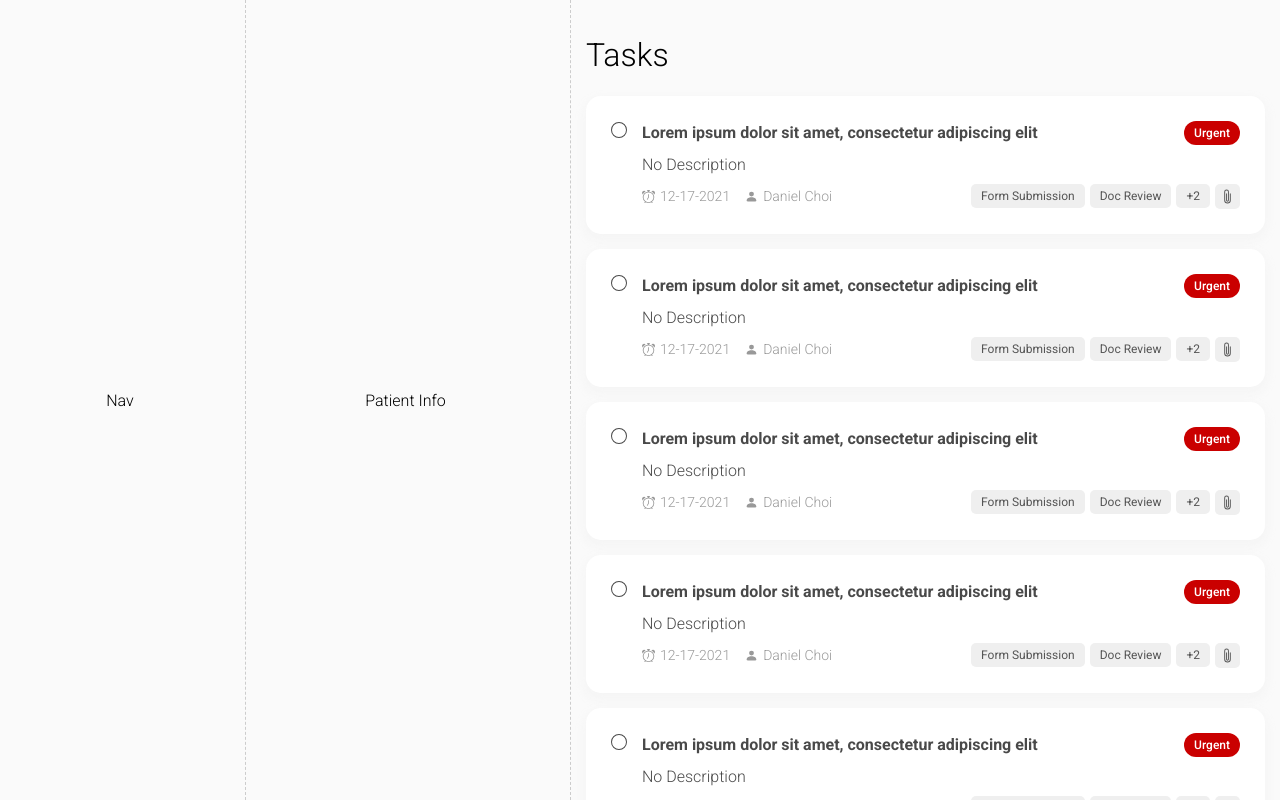
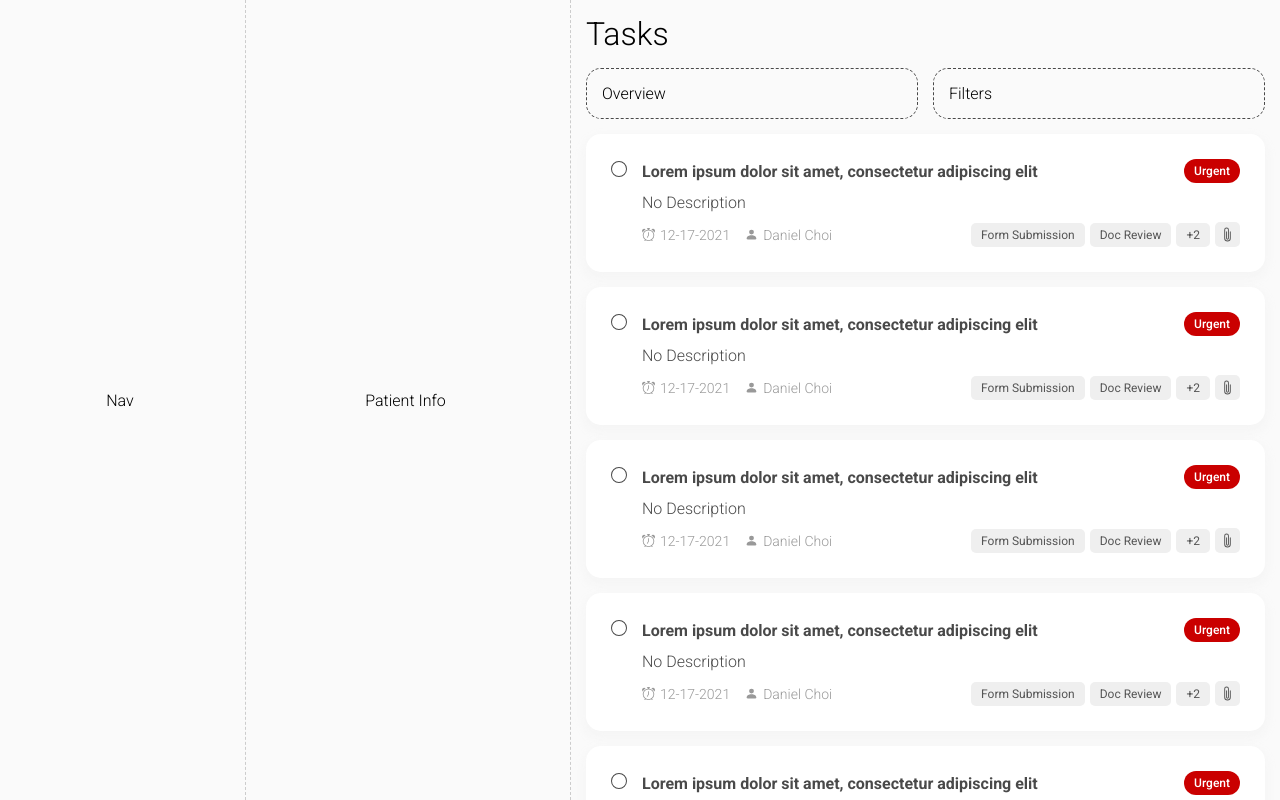
Before and after one commit to dchoi87/akute-health, a React (Create React App) app: page / in a window 1280 px wide. Built offline with nearby package versions, Linux system fonts and the light colour scheme.

Commit message:
Visual Tweaks

```diff
--- a/src/components/App.css
+++ b/src/components/App.css
@@ -1,8 +1,4 @@
-.app {
-  display: grid;
-  grid-template-columns: 240px 320px auto;
-  gap: 5px;
-}
+.app {}
 .app > div {
   height: 100vh;
   overflow: auto;
@@ -12,13 +8,28 @@
 }
 .nav {
   padding: 5px;
-  display: flex;
+  display: none;
   align-items: center;
   justify-content: center;
 }
 .patient-info {
   padding: 5px;
-  display: flex;
+  display: none;
   align-items: center;
   justify-content: center;
 }
+
+
+@media screen and (min-width: 960px) {
+  .app {
+    display: grid;
+    grid-template-columns: 240px 320px auto;
+    gap: 5px;
+  }
+  .nav {
+    display: flex;
+  }
+  .patient-info {
+    display: flex;
+  }
+}
--- a/src/components/tasks/Tasks.css
+++ b/src/components/tasks/Tasks.css
@@ -1,8 +1,12 @@
 .tasks {
+  display: grid;
+  grid-template-columns: auto;
+  gap: 15px;
   padding: 15px;
 }
 .tasks-header h1 {
   font-weight: 300;
+  margin: 0;
 }
 
 /* grid */
@@ -13,6 +17,25 @@
 }
 .tasks-cards--grid {
   grid-template-columns: repeat(3, auto);
+}
+.tasks-section {
+  display: grid;
+  grid-template-columns: repeat(2, 1fr);
+  gap: 15px;
+}
+
+/* overview */
+.tasks-overview {
+  border: 1px dashed #494949;
+  padding: 15px;
+  border-radius: 15px;
+}
+
+/* filters */
+.tasks-filters {
+  border: 1px dashed #494949;
+  padding: 15px;
+  border-radius: 15px;
 }
 
 /* card */
--- a/src/components/tasks/Tasks.js
+++ b/src/components/tasks/Tasks.js
@@ -7,6 +7,14 @@ const Tasks = () => {
     <div className="tasks">
       <div className="tasks-header">
         <h1>Tasks</h1>
+      </div>
+      <div className="tasks-section">
+        <div className="tasks-overview">
+          Overview
+        </div>
+        <div className="tasks-filters">
+          Filters
+        </div>
       </div>
       <div className="tasks-cards">
         {
```
